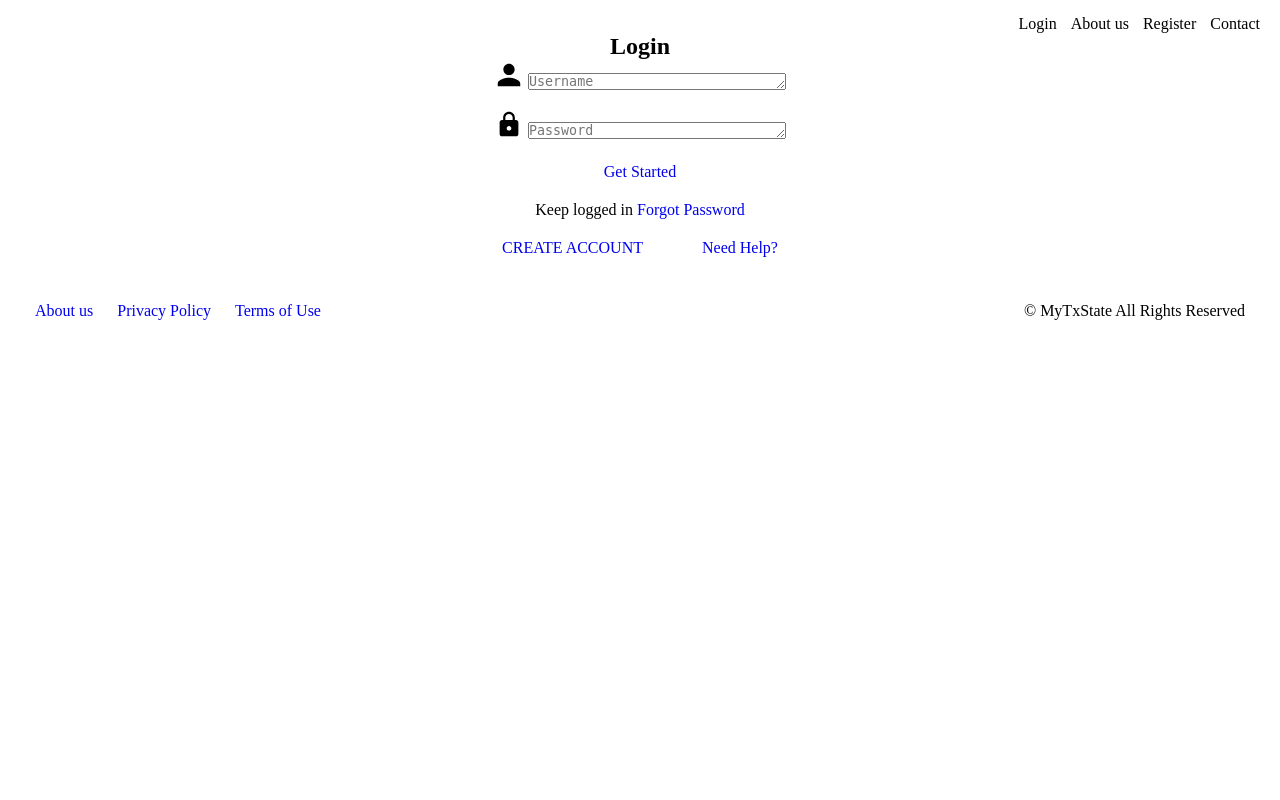
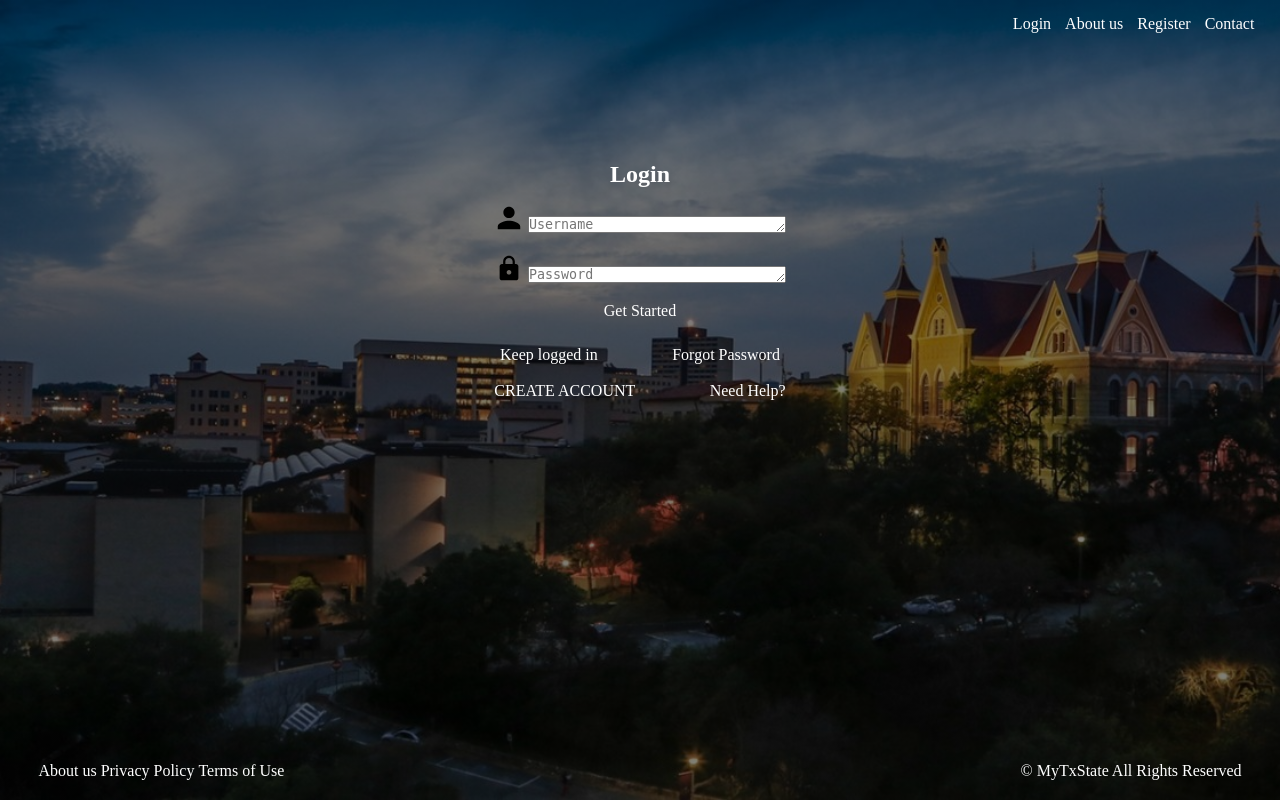
Before and after one commit to amonsiv496/MyWebsites, a PHP site: page / in a window 1280 px wide. Run offline with PHP 8.4, Linux system fonts and the light colour scheme.

Commit message:
more login static page changes

```diff
--- a/MyTxState/css/loginPage.css
+++ b/MyTxState/css/loginPage.css
@@ -4,7 +4,17 @@
 	padding: 0px;
 	margin: 0px;
 	text-decoration: none;
+	color: white;
 }
+body {
+	position: relative;
+	background-image: linear-gradient(rgb(0, 0, 0, 0.5), rgb(0, 0, 0, 0.5)), url(../img/tx_state_background_img.jpeg);
+    background-size: cover;
+    background-position: center;
+    background-repeat: no-repeat;
+    height: 100vh;
+}
+/*--------------------------------------------------------------------------------------------*/
 
 #navigation-section {
 	overflow: auto;
@@ -15,51 +25,70 @@
 }
 #navigation-wrapper a {
 	text-decoration: none;
-	color: black;
 	margin-left: 10px;
 }
 #navigation-wrapper a:last-child {
-	margin-right: 20px;
+	/*margin-right: 20px;*/
+	margin-right: 2vw;
 }
 /*--------------------------------------------------------------------------------------------*/
 #login-section {
 	text-align: center;
+	margin-top: 10vw;
+}
+textarea {
+	color: black;
+}
+
+#username-wrapper {
+	margin: 1.2vw 0 0 0;
 }
 #password-wrapper {
-	margin: 15px 0 0 0;
+	/*margin: 15px 0 0 0;*/
+	margin: 1.2vw 0 0 0;
 }
 #forgot-password:after {
 	content: "\A";
 	white-space: pre;
 }
 #get-started-wrapper {
-	margin: 20px 0px 20px 0px;
+	/*margin: 20px 0px 20px 0px;*/
+	margin: 1.2vw 0 2vw 0;
 }
 #create-account-need-help-wrapper {
-	margin-top: 20px;
+	/*margin-top: 20px;*/
+	margin-top: 1.4vw;
 }
 #keep-logged-in-option {
 	display: inline-block;
+	margin-right: 5.5vw;
 }
 #create-account {
-	margin-right: 55px;
+	/*margin-right: 55px;*/
+	margin-right: 5.5vw;
 }
 /*--------------------------------------------------------------------------------------------*/
 footer {
-	position: relative;
+	/*background-color: blue;*/
+	position: absolute;
 	overflow: auto;
-	margin-top: 45px;
+	width: 100vw;
+	height: 5vw;
+	bottom: 0;
+	/*margin-top: 45px;*/
 }
 #footer-list-wrapper {
-	margin-left: 35px;
+	/*margin-left: 35px;*/
+	margin: 2vw 0 0 3vw;
 }
 #footer-list-wrapper li {
 	display: inline-block;
-	margin-right: 20px;
+	/*margin-right: 20px;*/
 }
 #copyright {
 	position: absolute;
 	display: inline-block;
-	right: 35px;
-	top: 0;
+	/*right: 35px;*/
+	/*top: 0;*/
+	right: 3vw;
 }
--- a/MyTxState/index.php
+++ b/MyTxState/index.php
@@ -17,7 +17,7 @@
 	<section id="login-section">
 		<h1>Login</h1>
 		<div id="username-wrapper">
-			<img src="img/username-icon.svg" alt="login-icon" width="30px" height="30px">
+			<img src="img/username-icon.svg" alt="login-icon" width="30px" height="30px" color="white">
 			<textarea id="username-text" placeholder="Username" rows="1" cols="30"></textarea>
 		</div>
 		<div id="password-wrapper">
```
Also changed, not shown: MyTxState/img/tx_state_background_img.jpeg (added).
